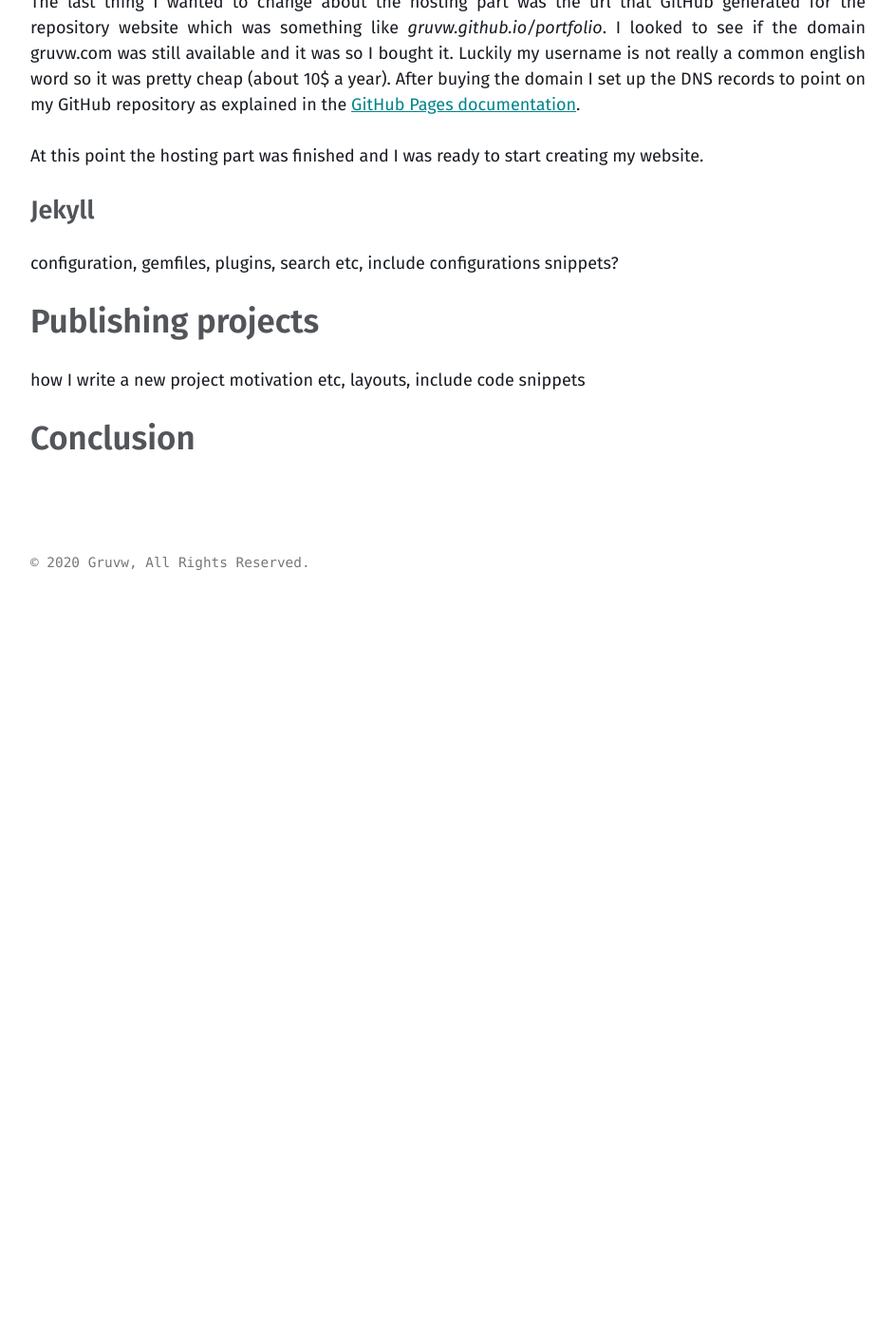
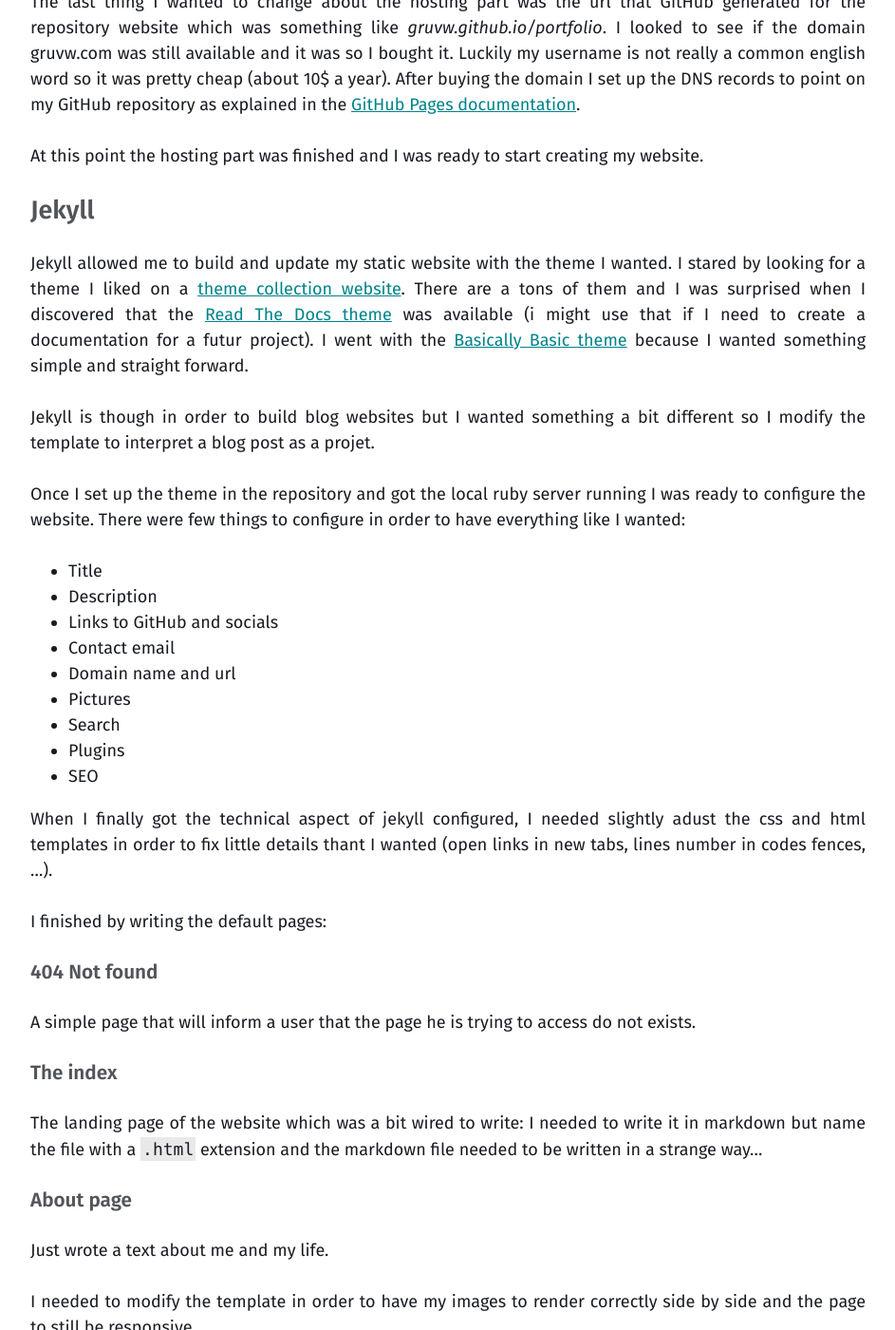
Before and after one commit to gruvw/portfolio, a Jekyll site: the page built from future_posts/2020-07-01-this-website.md, in a window 1280 px wide and 1400 px high, scrolled down 2772 px. Shown: the whole window at 95% size, without its empty margins (40-983 px from the left). Built offline with Jekyll 4.4.1, drawn with Linux system fonts in a browser that asks for light colours; before the commit the page ends 3402 px from its top, so only the background shows below that; some of the changed text lies outside the part shown.

Commit message:
Jekyll paragraph

```diff
--- a/future_posts/2020-07-01-this-website.md
+++ b/future_posts/2020-07-01-this-website.md
@@ -97,7 +97,52 @@ At this point the hosting part was finished and I was ready to start creating my
 
 ### Jekyll
 
-configuration, gemfiles, plugins, search etc, include configurations snippets?
+Jekyll allowed me to build and update my static website with the theme I wanted.
+I stared by looking for a theme I liked on a [theme collection website](http://jekyllthemes.org/).
+There are a tons of them and I was surprised when I discovered that the [Read The Docs theme](https://github.com/rundocs/jekyll-rtd-theme) was available (i might use that if I need to create a documentation for a futur project).
+I went with the [Basically Basic theme](https://github.com/mmistakes/jekyll-theme-basically-basic) because I wanted something simple and straight forward.
+
+Jekyll is though in order to build blog websites but I wanted something a bit different so I modify the template to interpret a blog post as a projet.
+
+Once I set up the theme in the repository and got the local ruby server running I was ready to configure the website.
+There were few things to configure in order to have everything like I wanted:
+
+* Title
+* Description
+* Links to GitHub and socials
+* Contact email
+* Domain name and url
+* Pictures
+* Search
+* Plugins
+* SEO
+
+When I finally got the technical aspect of jekyll configured, I needed slightly adust the css and html templates in order to fix little details thant I wanted (open links in new tabs, lines number in codes fences, ...).
+
+I finished by writing the default pages:
+
+#### 404 Not found
+
+A simple page that will inform a user that the page he is trying to access do not exists.
+
+#### The index
+
+The landing page of the website which was a bit wired to write: I needed to write it in markdown but name the file with a `.html` extension and the markdown file needed to be written in a strange way...
+
+#### About page
+
+Just wrote a text about me and my life.
+
+I needed to modify the template in order to have my images to render correctly side by side and the page to still be responsive.
+
+#### JSON Resume
+
+With this project I discovered [JSON resume](https://jsonresume.org/) which is a very cool way to make and update your resume.
+So I made my resume in json and integrated it in my website automatically, very easy.
+
+#### Projects list
+
+The page where all my project are listed by tags.
 
 ## Publishing projects
 
```
Also changed, not shown: 1 other file.
